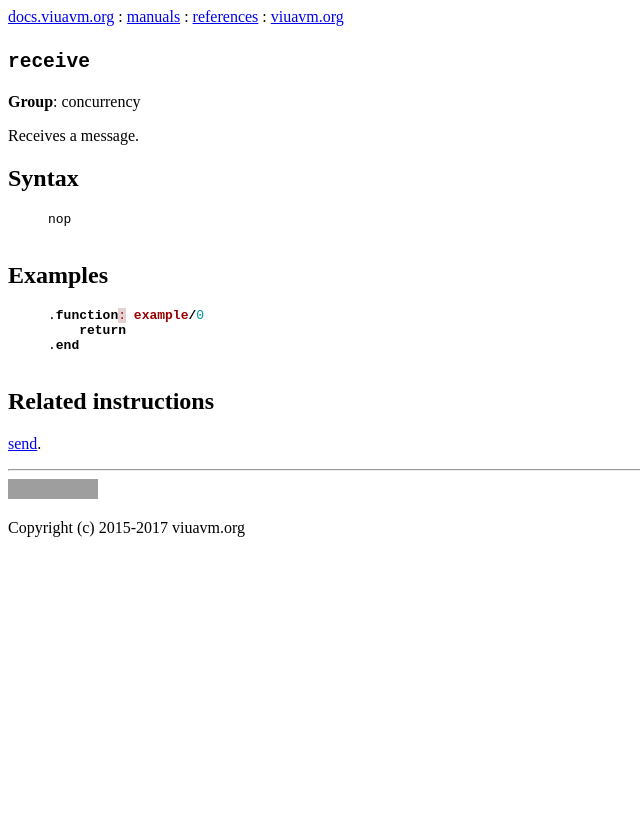
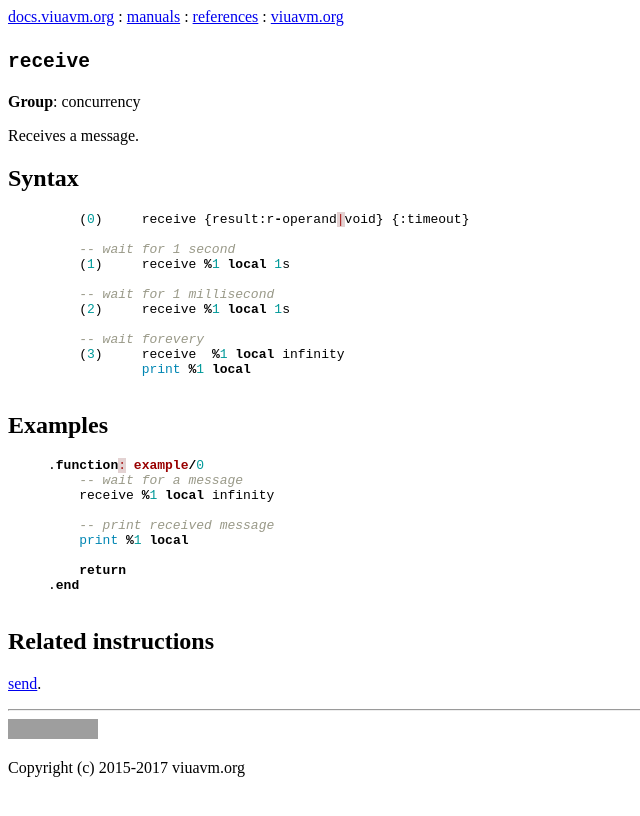
Before and after one commit to marekjm/docs.viuavm.org, a Jekyll site: the page built from _isa/receive.html, in a window 1280 px wide. Shown: the top 816 px of the page, without its empty margins (0-640 px from the left). Built offline with Jekyll 4.4.1, drawn with Linux system fonts in a browser that asks for light colours; grey boxes are pictures that could not be loaded.

Commit message:
Add more docs for "receive" opcode

```diff
--- a/_isa/receive.html
+++ b/_isa/receive.html
@@ -13,7 +13,17 @@ related_instructions:
     <h2> Syntax </h2>
 
     {% highlight lua %}
-nop
+    (0)     {{ page.canonical_form }}
+
+    -- wait for 1 second
+    (1)     receive %1 local 1s
+
+    -- wait for 1 millisecond
+    (2)     receive %1 local 1s
+
+    -- wait forevery
+    (3)     receive  %1 local infinity
+            print %1 local
     {% endhighlight %}
 </section>
 
@@ -22,6 +32,12 @@ nop
 
     {% highlight lua %}
 .function: example/0
+    -- wait for a message
+    receive %1 local infinity
+
+    -- print received message
+    print %1 local
+
     return
 .end
     {% endhighlight %}
```
